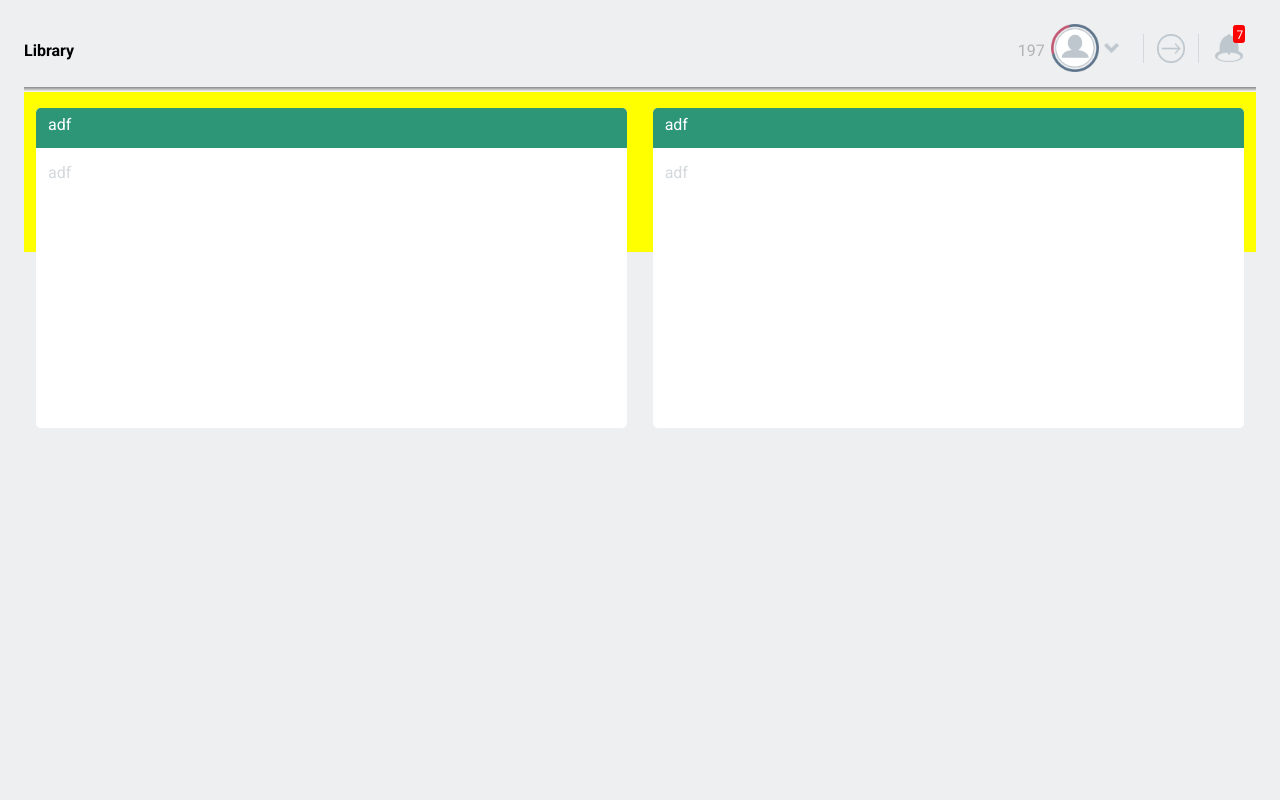
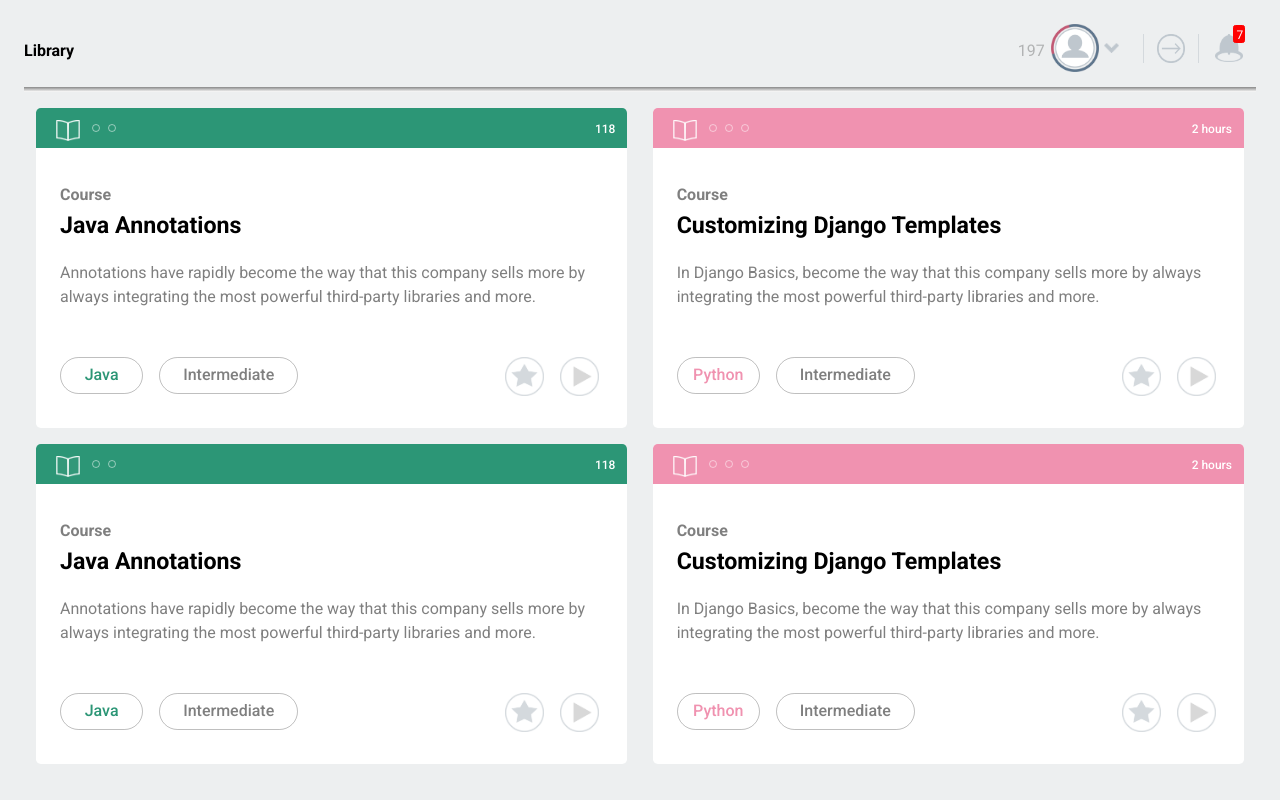
Before and after one commit to suzirubi/treehouse, a plain HTML site: page index.html in a window 1280 px wide. Drawn offline with Linux system fonts and the light colour scheme.

Commit message:
add all tiles

```diff
--- a/css/styles.css
+++ b/css/styles.css
@@ -15,6 +15,24 @@ body {
   line-height: 1.15em;
   color: rgba(0,0,0,1);
   margin: 0em;
+}
+h3 {
+  line-height: 2em;
+  font-size: 1.45em;
+}
+h5 {
+  color: rgba(0,0,0,.5);
+  font-size: 1em;
+  line-height: .9em;
+  margin-top: 1.5em;
+}
+p {
+  color: rgba(0,0,0,.5);
+  font-size: 1em;
+  line-height: 1.5em;
+  margin-top: .8em;
+  margin-bottom: 3em;
+  font-weight: 400;
 }
 .navBar {
   position: relative;
@@ -96,10 +114,9 @@ body {
 }
 .columnContainer {
   position: relative;
-  background-color: yellow;
   width: 100%;
   height: 10em;
-  color: rgba(212,217,221,1);
+  color: rgba(0,0,0,1);
   padding-top: 1em;
   clear: both;
 }
@@ -110,7 +127,7 @@ body {
   height: 20em;
   border-radius: .3em;
   padding-top:3.5em;
-  padding-left: .75em;
+  padding-left: 1.5em;
   padding-right: .75em;
 }
 .colLeft {
@@ -131,7 +148,116 @@ body {
   color: rgba(255,255,255,1);
   border-top-left-radius: .3em;
   border-top-right-radius: .3em;
-  padding-top: .5em;
-  padding-left: .75em;
+  padding-top: .75em;
+  padding-left: 1.25em;
   padding-right: .75em;
 }
+.book {
+  width: 1.5em;
+}
+.circle {
+  position: absolute;
+  top:1em;
+  left:3.5em;
+  width: .5em;
+  height: .5em;
+  border: .1em solid  rgba(255,255,255,0.5);
+  border-radius: .25em;
+}
+.circle1 {
+  position: absolute;
+  top:1em;
+  left:4.5em;
+  width: .5em;
+  height: .5em;
+  border: .1em solid  rgba(255,255,255,0.5);
+  border-radius: .25em;
+}
+.circle2 {
+  position: absolute;
+  top:1em;
+  left:5.5em;
+  width: .5em;
+  height: .5em;
+  border: .1em solid  rgba(255,255,255,0.5);
+  border-radius: .25em;
+}
+.circle3 {
+  position: absolute;
+  top:1em;
+  left:6.5em;
+  width: .5em;
+  height: .5em;
+  border: .1em solid  rgba(255,255,255,0.5);
+  border-radius: .25em;
+}
+.circle4 {
+  position: absolute;
+  top:1em;
+  left:7.5em;
+  width: .5em;
+  height: .5em;
+  border: .1em solid  rgba(255,255,255,0.5);
+  border-radius: .25em;
+}
+.minutes {
+  float:right;
+  font-size: .75em;
+  font-weight: 500;
+}
+.bottomButtons {
+  position: relative;
+  width: 100%;
+  font-weight: 500;
+  text-align: center;
+  color: rgba(0,0,0,.5);
+}
+.langButton {
+  float: left;
+  width:15%;
+  border: .12em solid rgba(0,0,0,.25);
+  border-radius: 1.5em;
+  padding: .5em;
+  margin-right: 1em;
+}
+.java {
+  color: rgba(44,150,118,1);
+}
+.python {
+  color: rgba(240,146,176,1);
+}
+#python {
+  background-color: rgba(240,146,176,1);
+}
+.wordpress {
+  color: rgb(131,140,199,1);
+}
+#wordpress {
+  background-color: rgb(131,140,199,1);
+}
+.levelButton {
+  float: left;
+  width: 25%;
+  border: .12em solid rgba(0,0,0,.25);
+  border-radius: 1.5em;
+  padding: .5em;
+  margin-right: .5em;
+  text-align: center;
+}
+.arrowStar {
+  float: right;
+  width: 45%;
+}
+.arrowStar img {
+  float: right;
+  width: 2.45em;
+  margin-right: 1em;
+}
+.columnContainer2 {
+  position: relative;
+  width: 100%;
+  height: 10em;
+  color: rgba(0,0,0,1);
+  padding-top: 1em;
+  clear: both;
+}
--- a/index.html
+++ b/index.html
@@ -35,11 +35,95 @@
       <img src="image/invisibleBox.png"/>
     </div>
     <div class="columnContainer">
-      <div class="column colLeft">adf
-        <div class="courseHeader">adf</div>
+
+
+      <div class="column colLeft">
+        <div class="courseHeader">
+          <img class="book"src="image/book_icon.png" alt="book icon"/><span class="circle"></span><span class="circle1"></span><span class="minutes">118</span>
+        </div>
+        <h5>Course</h5>
+        <h3>Java Annotations</h3>
+        <p>Annotations have rapidly become the way that this company sells more by always integrating the most powerful third-party libraries and more.
+        </p>
+        <div class="bottomButtons">
+          <div class="langButton java">
+            Java
+          </div>
+          <div class="levelButton">
+            Intermediate
+          </div>
+          <div class="arrowStar">
+            <img src="image/arrow.png" alt="arrow"/>
+            <img src="image/star.png" alt="arrow"/>
+          </div>
+        </div>
       </div>
-      <div class="column colRight">adf
-        <div class="courseHeader">adf</div>
+      <div class="column colRight">
+        <div id="python" class="courseHeader">
+          <img class="book"src="image/book_icon.png" alt="book icon"/><span class="circle"></span><span class="circle1"></span><span class="circle2"></span><span class="minutes">2 hours</span>
+        </div>
+        <h5>Course</h5>
+        <h3>Customizing Django Templates</h3>
+        <p>In Django Basics, become the way that this company sells more by always integrating the most powerful third-party libraries and more.
+        </p>
+        <div class="bottomButtons">
+          <div class="langButton python">
+            Python
+          </div>
+          <div class="levelButton">
+            Intermediate
+          </div>
+          <div class="arrowStar">
+            <img src="image/arrow.png" alt="arrow"/>
+            <img src="image/star.png" alt="arrow"/>
+          </div>
+        </div>
+      </div>
+    </div>
+    <div class="columnContainer2">
+
+
+      <div class="column colLeft">
+        <div class="courseHeader">
+          <img class="book"src="image/book_icon.png" alt="book icon"/><span class="circle"></span><span class="circle1"></span><span class="minutes">118</span>
+        </div>
+        <h5>Course</h5>
+        <h3>Java Annotations</h3>
+        <p>Annotations have rapidly become the way that this company sells more by always integrating the most powerful third-party libraries and more.
+        </p>
+        <div class="bottomButtons">
+          <div class="langButton java">
+            Java
+          </div>
+          <div class="levelButton">
+            Intermediate
+          </div>
+          <div class="arrowStar">
+            <img src="image/arrow.png" alt="arrow"/>
+            <img src="image/star.png" alt="arrow"/>
+          </div>
+        </div>
+      </div>
+      <div class="column colRight">
+        <div id="python" class="courseHeader">
+          <img class="book"src="image/book_icon.png" alt="book icon"/><span class="circle"></span><span class="circle1"></span><span class="circle2"></span><span class="minutes">2 hours</span>
+        </div>
+        <h5>Course</h5>
+        <h3>Customizing Django Templates</h3>
+        <p>In Django Basics, become the way that this company sells more by always integrating the most powerful third-party libraries and more.
+        </p>
+        <div class="bottomButtons">
+          <div class="langButton python">
+            Python
+          </div>
+          <div class="levelButton">
+            Intermediate
+          </div>
+          <div class="arrowStar">
+            <img src="image/arrow.png" alt="arrow"/>
+            <img src="image/star.png" alt="arrow"/>
+          </div>
+        </div>
       </div>
     </div>
   </div>
```
